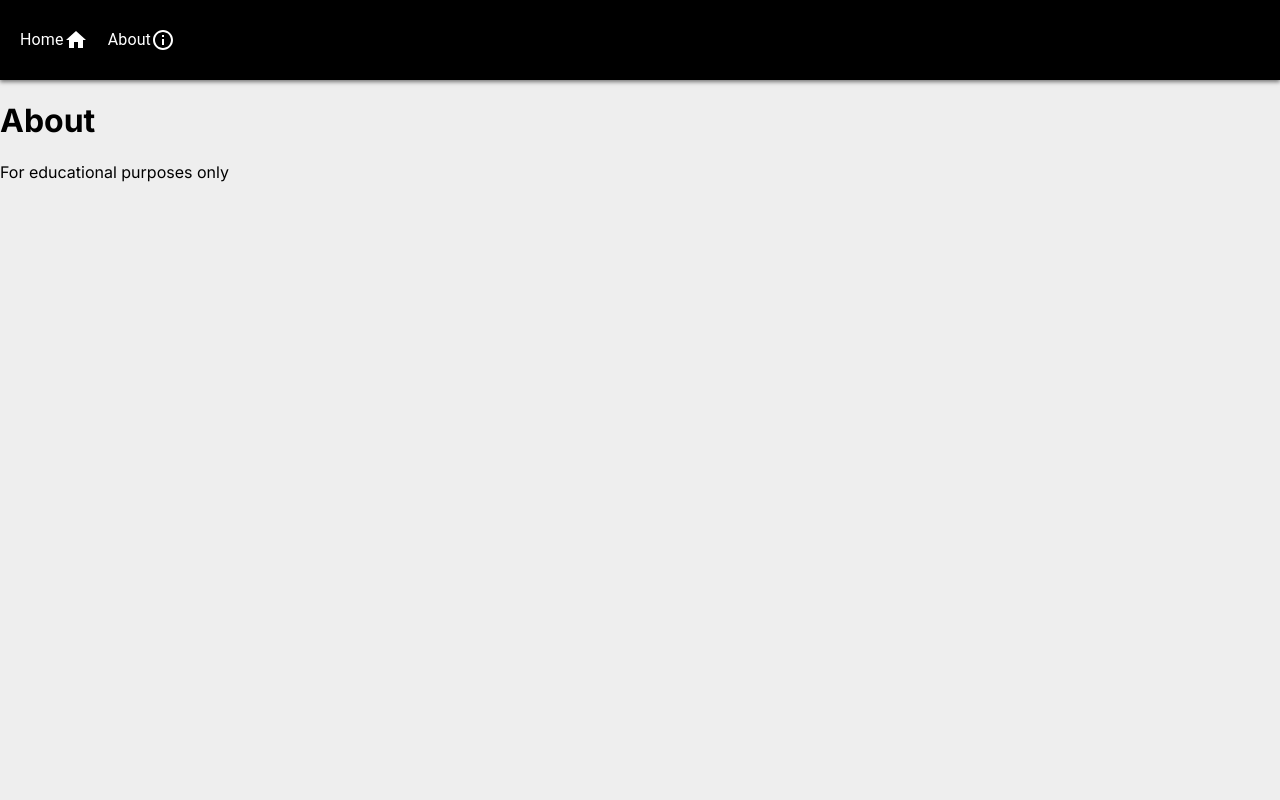
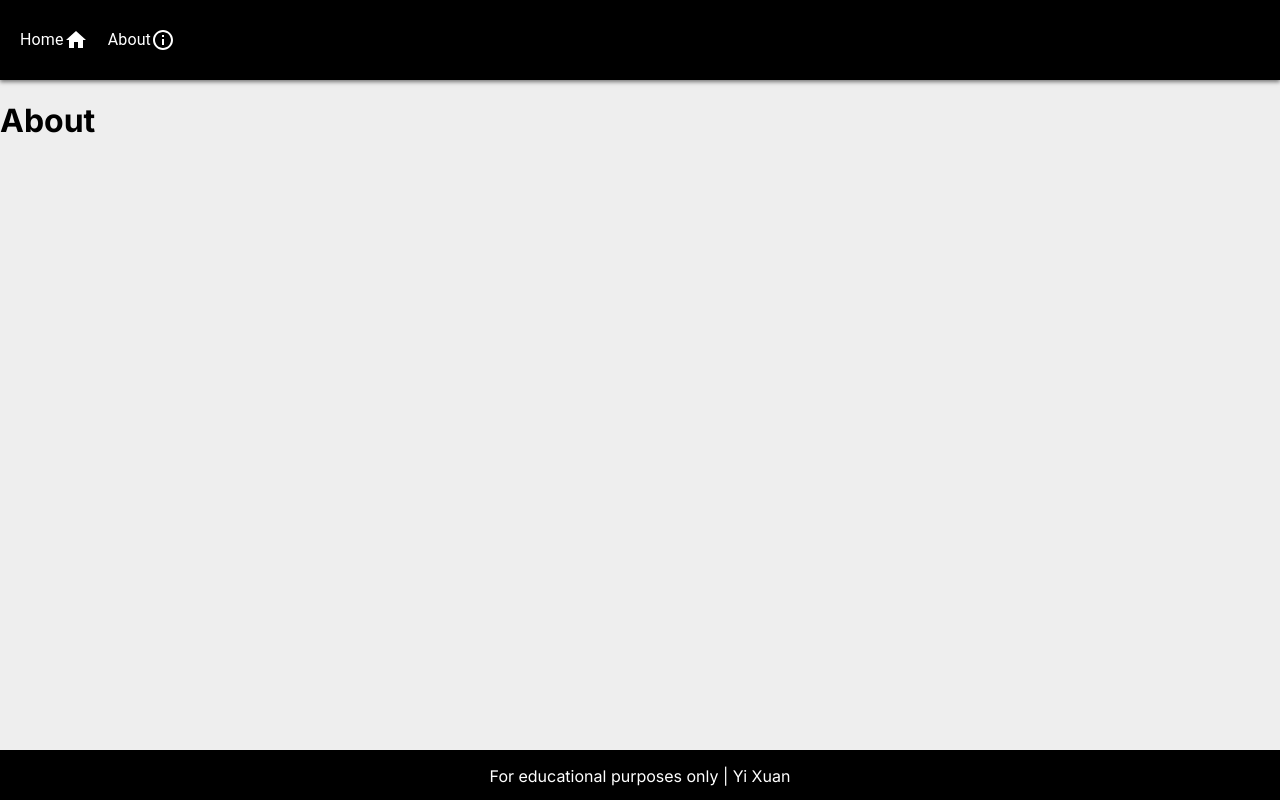
Before and after one commit to yyyyyxuan/sensorapi, a Next.js app: page /about in a window 1280 px wide. Built offline with nearby package versions, Linux system fonts and the light colour scheme.

Commit message:
added footer

```diff
--- a/components/DatePicker.tsx
+++ b/components/DatePicker.tsx
@@ -40,7 +40,7 @@ export default function DateRangePicker() {
     };
   //http://localhost:3001/api/getdatedata
   //https://yxuanproject.com/api/getdatedata
-    const response = await fetch('https://yxuanproject.com/api/getdatedata', {
+    const response = await fetch('http://localhost:3001/api/getdatedata', {
       method: 'POST',
       body: JSON.stringify(data),
       headers: {
--- a/components/Footer.tsx
+++ b/components/Footer.tsx
@@ -1,8 +1,10 @@
+import styles from '../styles/Footer.module.css'
+
 export default function Footer(){
     return(
         <>
-            <div>
-                <p>For educational purposes only</p>
+            <div className={styles.footer}>
+                <p className={styles.footerText}>For educational purposes only | Yi Xuan </p>
             </div>
         </>
 
--- a/components/Graph.tsx
+++ b/components/Graph.tsx
@@ -20,7 +20,7 @@ const Graph: React.FC<GraphProps> = ({ jsonData }) => {
     console.log(isLoading);
     setLoading(true);
     console.log(isLoading);
-    fetch('https://yxuanproject.com/api/getalotsensordata')
+    fetch('http://localhost:3001/api/getalotsensordata')
       .then((res) => res.json())
       .then((data) => {
         setData(data);
--- a/pages/_app.js
+++ b/pages/_app.js
@@ -2,21 +2,30 @@ import '../styles/global.css';
 import { Inter } from 'next/font/google'
 import NavBar from '../components/NavBar'
 import Footer from '../components/Footer'
+
 const inter = Inter({ subsets: ['latin'] })
+
 function App({ Component, pageProps }) {
-  return(
+  return (
     <>
       <style jsx global>{`
         html {
           font-family: ${inter.style.fontFamily};
         }
+
+        #__next {
+          min-height: 100vh;
+          display: flex;
+          flex-direction: column;
+        }
       `}</style>
-      <NavBar/>
+      <NavBar />
+      <div style={{ flex: 1 }}>
         <Component {...pageProps} />
-      <Footer/>
+      </div>
+      <Footer />
     </>
-  )
-
+  );
 }
 
 export default App;
--- /dev/null
+++ b/styles/Footer.module.css
@@ -0,0 +1,18 @@
+.footer {
+    width: 100%;
+    height: 50px;
+    background-color: rgb(0, 0, 0);
+    margin: 0;
+    padding: 0;
+    position: relative;
+    bottom: 0;
+  }
+
+  .footerText {
+    color: white;
+    display: flex;
+    justify-content: center;
+
+
+
+  }
--- a/styles/Graph.module.css
+++ b/styles/Graph.module.css
@@ -3,6 +3,7 @@
     flex-wrap: wrap;
     justify-content: center;
     align-items: center;
+
 
 }
 .rowitem {
```
Lines whose indentation alone changed are shown as unchanged.
